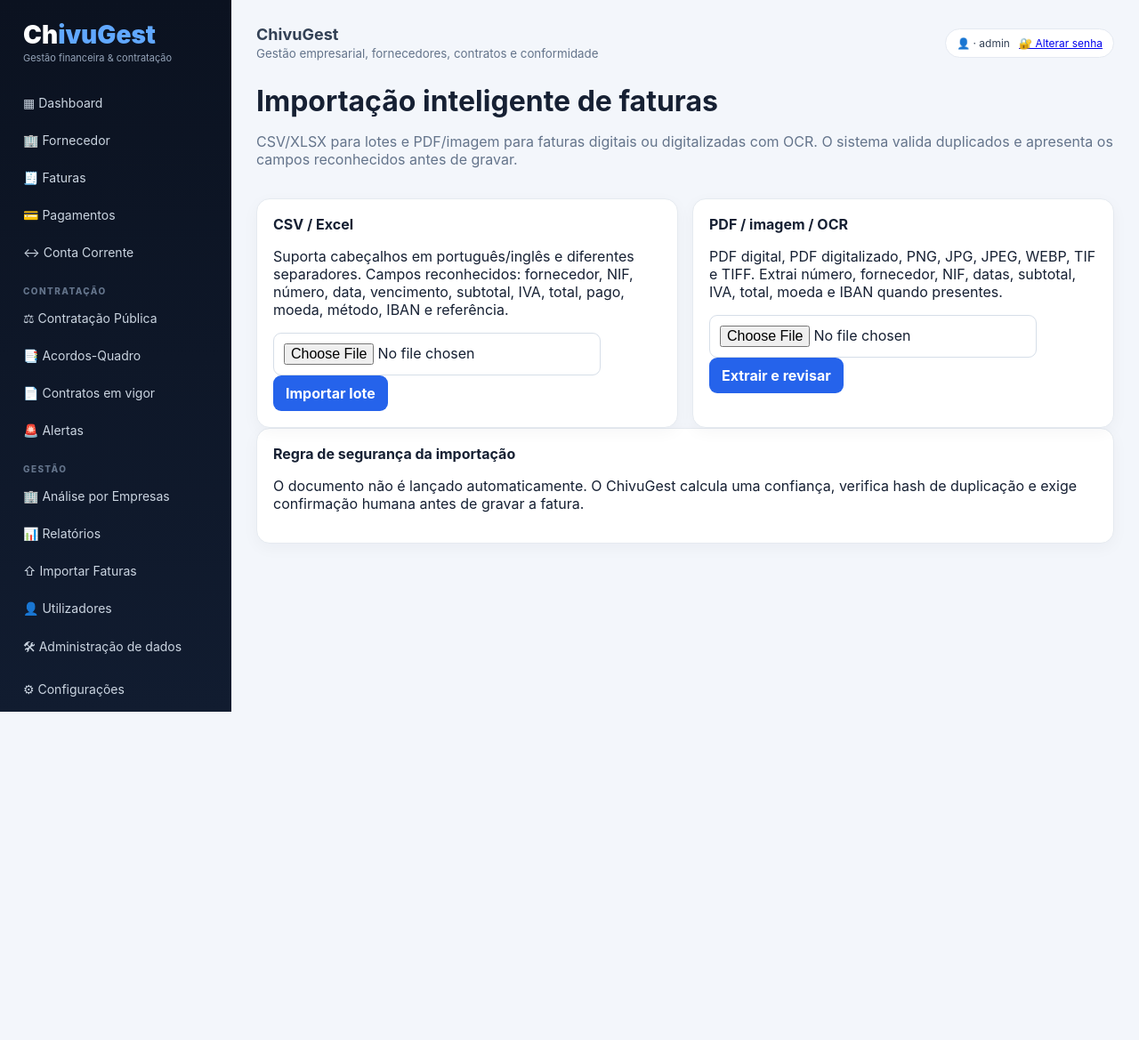
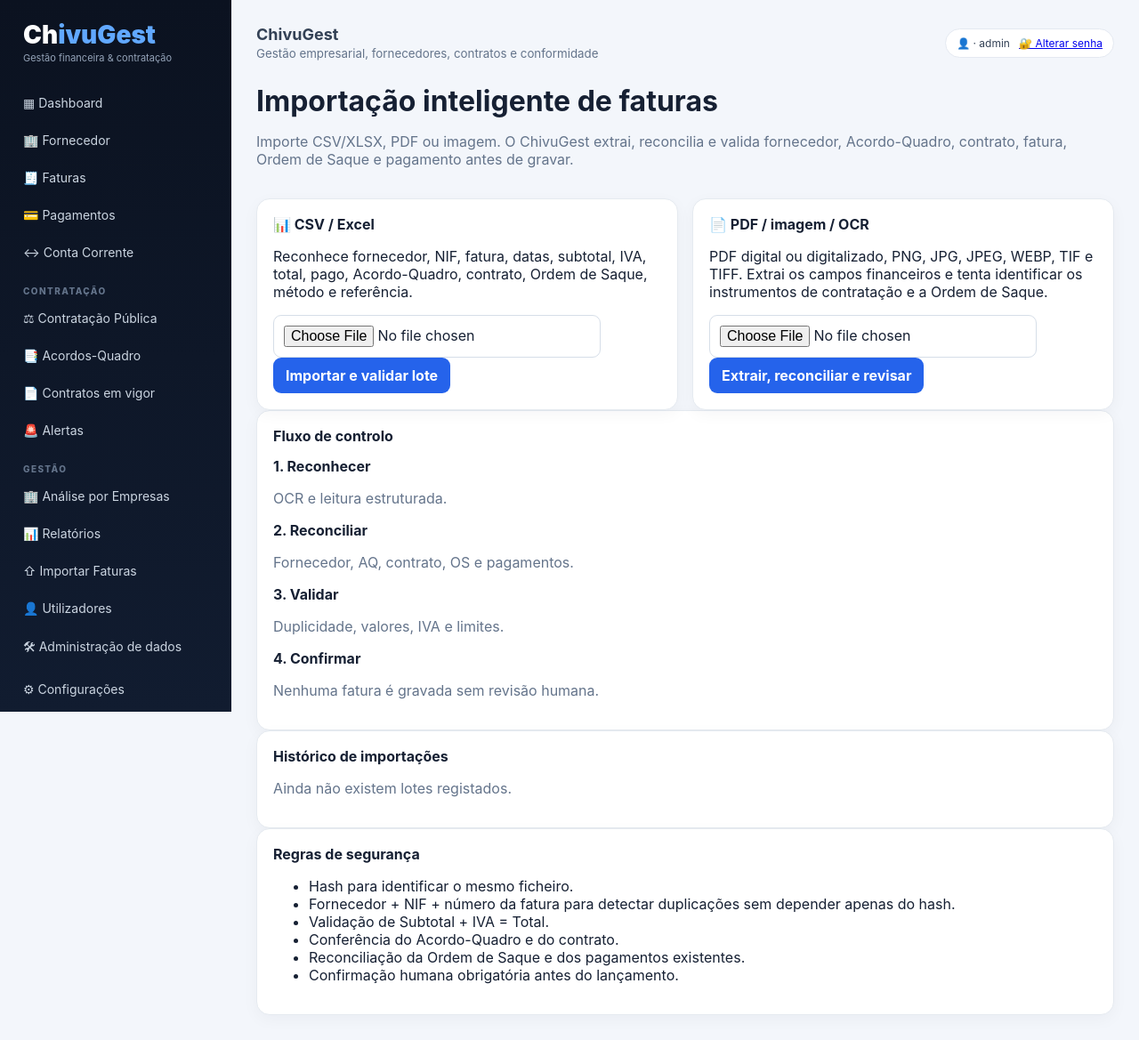
Before and after one commit to Jose-chivucuvuco/ChivuGest, a Flask app: page /import in a window 1280 px wide. Shown: the whole page at 89% size. Before the commit the page ends 800 px from the top, so only its background shows below. Run offline with Flask 3, Linux system fonts and the light colour scheme; the visitor is signed in with stand-in values (Sample User, id 1); data comes from the database, SQL or seed files in the repository; data that the repository does not hold is empty; some libraries are stand-ins or nearby versions.

Commit message:
Add files via upload
ChivuGest_IMPORTACAO_INTELIGENTE_ATUALIZADO_2026-10-02

```diff
--- a/app.py
+++ b/app.py
@@ -278,6 +278,20 @@ class SourceDocument(db.Model):
     contract = db.relationship("Contract", backref="source_documents")
     framework_agreement = db.relationship("FrameworkAgreement", backref="source_documents")
 
+class ImportBatch(db.Model):
+    __tablename__ = "import_batch"
+    id = db.Column(db.Integer, primary_key=True)
+    user_id = db.Column(db.Integer, db.ForeignKey("user.id"))
+    source_filename = db.Column(db.String(255), nullable=False)
+    source_type = db.Column(db.String(40), nullable=False)
+    imported_at = db.Column(db.DateTime, default=datetime.utcnow)
+    total_records = db.Column(db.Integer, default=0)
+    valid_records = db.Column(db.Integer, default=0)
+    review_records = db.Column(db.Integer, default=0)
+    duplicate_records = db.Column(db.Integer, default=0)
+    rejected_records = db.Column(db.Integer, default=0)
+    errors = db.Column(db.Text)
+
 class LegalRule(db.Model):
     id = db.Column(db.Integer, primary_key=True)
     code = db.Column(db.String(100), unique=True, nullable=False)
@@ -493,11 +507,25 @@ def parse_invoice_text(text_value):
     vat = regex_first(text_value, [r"(?:IVA|VAT)\s*(?:\([0-9]+(?:[.,][0-9]+)?%\))?\s*[:=\-]?\s*(?:AOA|KZ|AKZ)?\s*([0-9][0-9 .,'-]{1,})"])
     iban = regex_first(text_value, [r"\b(\w{2}\d{2}[A-Z0-9 ]{10,34})\b"])
     currency = "AOA" if re.search(r"\b(?:KZ|AOA|AKZ|KWANZA|KWANZAS)\b", text_value, re.I) else ""
+    framework = regex_first(text_value, [
+        r"(?:acordo[- ]?quadro|framework agreement|aq)\s*(?:n[ºo°]?|no|numero|number)?\s*[:#=-]?\s*([A-Z0-9./_-]+)",
+    ])
+    contract = regex_first(text_value, [
+        r"(?:contrato|contract)\s*(?:n[ºo°]?|no|numero|number)?\s*[:#=-]?\s*([A-Z0-9./_-]+)",
+    ])
+    os_number = regex_first(text_value, [
+        r"(?:ordem\s+de\s+s[aá]que|ordem\s+s[aá]que|order\s+of\s+payment|OS)\s*(?:n[ºo°]?|no|numero|number)?\s*[:#=-]?\s*([A-Z0-9./_-]+)",
+    ])
+    payment_method = regex_first(text_value, [
+        r"(?:meio\s+de\s+pagamento|m[eé]todo\s+de\s+pagamento|payment\s+method)\s*[:#=-]?\s*([^\n]{2,60})"
+    ])
+    reference = regex_first(text_value, [r"(?:refer[eê]ncia|reference)\s*[:#=-]?\s*([A-Z0-9./_-]+)"])
     data = {
         "number": number, "supplier": supplier, "nif": nif,
         "date": dates[0] if dates else "", "due_date": dates[1] if len(dates) > 1 else "",
         "subtotal": num(subtotal), "vat": num(vat), "total": num(total), "currency": currency,
-        "iban": iban.replace(" ", ""), "text": text_value
+        "iban": iban.replace(" ", ""), "framework_agreement": framework, "contract": contract,
+        "os_number": os_number, "payment_method": payment_method, "reference": reference, "text": text_value
     }
     if not data["total"] and data["subtotal"]:
         data["total"] = data["subtotal"] + data["vat"]
@@ -2138,6 +2166,93 @@ def report_document_download(doc_id):
     return send_file(io.BytesIO(doc.content),mimetype="application/pdf",as_attachment=True,download_name=doc.source_filename)
 
 # -----------------------------------------------------------------------------
+# Intelligent invoice import validation / reconciliation
+# -----------------------------------------------------------------------------
+def _find_supplier_for_invoice(data):
+    nif=re.sub(r"\D", "", str(data.get("nif") or ""))
+    if nif:
+        s=Supplier.query.filter_by(nif=nif).first()
+        if s: return s, "NIF"
+    name=_normalize_match_text(data.get("supplier"))
+    if name:
+        exact=[s for s in Supplier.query.all() if _normalize_match_text(s.name)==name]
+        if len(exact)==1: return exact[0], "Nome"
+    return None, ""
+
+def _find_framework_for_invoice(data, supplier=None):
+    code=str(data.get("framework_agreement") or "").strip()
+    if not code: return None
+    q=FrameworkAgreement.query.filter(FrameworkAgreement.code.ilike(code))
+    matches=q.all()
+    if supplier:
+        matches=[fa for fa in matches if supplier.id in {x.id for x in fa.suppliers.all()}]
+    return matches[0] if len(matches)==1 else None
+
+def _find_contract_for_invoice(data, supplier=None, framework=None):
+    code=str(data.get("contract") or "").strip()
+    if not code: return None
+    q=Contract.query.filter(Contract.number.ilike(code))
+    matches=q.all()
+    if supplier: matches=[c for c in matches if c.supplier_id==supplier.id]
+    if framework: matches=[c for c in matches if c.framework_agreement_id==framework.id]
+    return matches[0] if len(matches)==1 else None
+
+def analyze_invoice_import(data):
+    supplier, supplier_match=_find_supplier_for_invoice(data)
+    framework=_find_framework_for_invoice(data, supplier)
+    contract=_find_contract_for_invoice(data, supplier, framework)
+    number=str(data.get("number") or "").strip()
+    amount=money(data.get("total"))
+    duplicate_hash=SupplierInvoice.query.filter_by(source_hash=data.get("hash")).first() if data.get("hash") else None
+    duplicates=[]
+    if supplier and number:
+        duplicates=SupplierInvoice.query.filter(SupplierInvoice.supplier_id==supplier.id).all()
+        duplicates=[i for i in duplicates if _invoice_number_matches(i.number, number)]
+    math_ok=(not data.get("subtotal") and not data.get("vat")) or abs((money(data.get("subtotal"))+money(data.get("vat")))-amount) <= 0.01
+    if not amount and data.get("subtotal"): amount=money(data.get("subtotal"))+money(data.get("vat"))
+    invoice_match=None
+    if supplier and duplicates:
+        if len(duplicates)==1: invoice_match=duplicates[0]
+        else:
+            same_amount=[i for i in duplicates if abs(money(i.total)-amount)<=0.01]
+            if len(same_amount)==1: invoice_match=same_amount[0]
+    os_match=None
+    if supplier:
+        for order in PaymentOrder.query.filter_by(supplier_id=supplier.id).all():
+            if number and order.invoice_id and _invoice_number_matches(number, order.invoice.number):
+                os_match=order; break
+            if number:
+                try: od=json.loads(order.extracted_data or "{}")
+                except Exception: od={}
+                if _invoice_number_matches(number, od.get("invoice_number")): os_match=order; break
+            if amount and abs(money(order.amount)-amount)<=0.01 and not os_match: os_match=order
+    paid_match=SupplierPayment.query.filter_by(invoice_id=invoice_match.id).all() if invoice_match else []
+    paid_amount=sum(money(x.amount) for x in paid_match)
+    issues=[]
+    if not supplier: issues.append("Fornecedor não encontrado no cadastro.")
+    if not number: issues.append("Número da fatura não reconhecido.")
+    if not data.get("date"): issues.append("Data da fatura não reconhecida.")
+    if not amount: issues.append("Total da fatura não reconhecido.")
+    if data.get("subtotal") or data.get("vat"):
+        if not math_ok: issues.append("Subtotal + IVA não corresponde ao Total.")
+    if duplicate_hash: issues.append("Documento duplicado por hash.")
+    if len(duplicates)>1 and not invoice_match: issues.append("Existem múltiplas faturas com o mesmo número; requer revisão.")
+    if framework and supplier and supplier.id not in {s.id for s in framework.suppliers.all()}: issues.append("Fornecedor não está associado ao Acordo-Quadro indicado.")
+    if contract and supplier and contract.supplier_id!=supplier.id: issues.append("Contrato não pertence ao fornecedor identificado.")
+    if framework and contract and contract.framework_agreement_id!=framework.id: issues.append("Contrato e Acordo-Quadro não correspondem.")
+    if framework:
+        limit=money(framework.estimated_value)
+        if limit and amount:
+            existing=money(db.session.query(func.coalesce(func.sum(SupplierInvoice.total),0)).filter(SupplierInvoice.framework_agreement_id==framework.id).scalar())
+            if contract and contract.framework_agreement_id==framework.id:
+                existing=money(db.session.query(func.coalesce(func.sum(SupplierInvoice.total),0)).filter(SupplierInvoice.contract.has(Contract.framework_agreement_id==framework.id)).scalar())
+            if existing+amount>limit: issues.append(f"Faturação projetada de Kz {existing+amount:,.2f} ultrapassa o limite do Acordo-Quadro de Kz {limit:,.2f}.")
+    confidence=int(data.get("confidence") or 0)
+    confidence=min(100, confidence + (10 if supplier else 0) + (5 if framework else 0) + (5 if contract else 0) + (5 if os_match else 0))
+    data.update({"supplier_id":supplier.id if supplier else None,"supplier_match":supplier_match,"framework_id":framework.id if framework else None,"contract_id":contract.id if contract else None,"os_match_id":os_match.id if os_match else None,"os_match_number":os_match.os_number if os_match else (data.get("os_number") or ""),"paid_match_amount":paid_amount,"duplicate":bool(duplicate_hash or invoice_match),"math_ok":math_ok,"issues":issues,"review_required":bool(issues),"confidence":min(confidence,100)})
+    return data
+
+# -----------------------------------------------------------------------------
 # Robust import centre
 # -----------------------------------------------------------------------------
 @app.route("/import", methods=["GET", "POST"])
@@ -2146,54 +2261,81 @@ def import_center():
     if request.method == "POST":
         kind=request.form.get("kind")
         f=request.files.get("file")
-        if not f or not f.filename: flash("Selecione um ficheiro."); return redirect(url_for("import_center"))
+        if not f or not f.filename:
+            flash("Selecione um ficheiro."); return redirect(url_for("import_center"))
+        batch=ImportBatch(user_id=session.get("uid"), source_filename=f.filename, source_type=kind or "desconhecido")
+        db.session.add(batch); db.session.flush()
         try:
             if kind == "supplier_invoices_table":
-                rows=uploaded_rows(f); n=0
+                rows=uploaded_rows(f); batch.total_records=len(rows); valid=review=dup=reject=0; errors=[]
                 for r in rows:
-                    supplier_name=str(row_value(r,"fornecedor","supplier","emitente")).strip()
-                    number=str(row_value(r,"numero","fatura","factura","invoice_number")).strip()
-                    total=num(row_value(r,"total","valor","amount"))
-                    if not supplier_name or not number or total <= 0: continue
-                    s=Supplier.query.filter_by(name=supplier_name).first()
-                    if not s:
-                        s=Supplier(name=supplier_name,nif=str(row_value(r,"nif","nuit")),contracting_type="Outro / Regime especial")
-                        db.session.add(s); db.session.flush()
-                    inv=SupplierInvoice(number=number,supplier_id=s.id,issue_date=parse_date(row_value(r,"data","issue_date")),
-                        due_date=parse_date(row_value(r,"vencimento","due_date"),None),subtotal=num(row_value(r,"subtotal")),vat=num(row_value(r,"iva","vat")),
-                        total=total,paid=num(row_value(r,"pago","paid")),currency=str(row_value(r,"currency","moeda")) or "AOA",
-                        source_filename=f.filename)
-                    inv.status="Paga" if inv.paid>=inv.total else ("Parcial" if inv.paid>0 else "Pendente")
-                    db.session.add(inv); n+=1
-                db.session.commit(); flash(f"Importação concluída: {n} fatura(s).")
+                    parsed={"number":str(row_value(r,"numero","fatura","factura","invoice_number")).strip(),"supplier":str(row_value(r,"fornecedor","supplier","emitente")).strip(),"nif":str(row_value(r,"nif","nuit" )).strip(),"date":str(row_value(r,"data","issue_date") or "").strip(),"due_date":str(row_value(r,"vencimento","due_date") or "").strip(),"subtotal":num(row_value(r,"subtotal")),"vat":num(row_value(r,"iva","vat")),"total":num(row_value(r,"total","valor","amount")),"currency":str(row_value(r,"currency","moeda")) or "AOA","framework_agreement":str(row_value(r,"acordo_quadro","acordo-quadro","framework_agreement","aq") or "").strip(),"contract":str(row_value(r,"contrato","contract") or "").strip(),"os_number":str(row_value(r,"ordem_saque","ordem_de_saque","os","numero_os","n_os") or "").strip(),"payment_method":str(row_value(r,"metodo","meio_pagamento","payment_method") or "").strip(),"reference":str(row_value(r,"referencia","reference") or "").strip()}
+                    if not parsed["total"] and parsed["subtotal"]: parsed["total"]=parsed["subtotal"]+parsed["vat"]
+                    parsed["hash"]=hashlib.sha256(json.dumps(parsed,sort_keys=True,ensure_ascii=False).encode()).hexdigest(); parsed["confidence"]=60
+                    a=analyze_invoice_import(parsed)
+                    if a["duplicate"]: dup+=1; continue
+                    if a["issues"]: review+=1; errors.append({"row":r,"issues":a["issues"]}); continue
+                    valid+=1
+                batch.valid_records=valid; batch.review_records=review; batch.duplicate_records=dup; batch.rejected_records=reject; batch.errors=json.dumps(errors,ensure_ascii=False,default=str)
+                db.session.commit(); flash(f"Lote analisado: {batch.total_records} documento(s), {valid} válido(s), {review} para revisão e {dup} duplicado(s).")
             elif kind == "pdf_invoice":
-                parsed=extract_invoice_document(f)
+                parsed=analyze_invoice_import(extract_invoice_document(f))
                 existing=SupplierInvoice.query.filter_by(source_hash=parsed["hash"]).first()
-                if existing: raise ValueError("Este documento já foi importado anteriormente.")
+                if existing: parsed["duplicate"]=True; parsed["issues"]=["Documento já importado anteriormente por hash."]
                 session["invoice_import"] = parsed
                 return render_template("invoice_review.html", data=parsed)
             else:
                 raise ValueError("Tipo de importação desconhecido.")
         except Exception as e:
             db.session.rollback(); flash("Erro na importação: "+str(e))
-    return render_template("import_center.html")
+    return render_template("import_center.html", history=ImportBatch.query.order_by(ImportBatch.imported_at.desc()).limit(20).all())
+
+@app.route("/import/history/<int:batch_id>")
+@login_required
+def import_history_detail(batch_id):
+    batch=db.session.get(ImportBatch,batch_id)
+    if not batch: abort(404)
+    return render_template("import_history_detail.html", batch=batch)
 
 @app.route("/import/invoice-confirm", methods=["POST"])
 @login_required
 def invoice_confirm():
     data=session.pop("invoice_import", {})
     try:
-        supplier_name=request.form["supplier"]
-        s=Supplier.query.filter_by(name=supplier_name).first()
+        supplier_id=request.form.get("supplier_id",type=int)
+        s=db.session.get(Supplier,supplier_id) if supplier_id else None
+        supplier_name=request.form.get("supplier","").strip()
+        if not s:
+            s=Supplier.query.filter_by(name=supplier_name).first()
         if not s:
             s=Supplier(name=supplier_name,nif=request.form.get("nif"),contracting_type=request.form.get("contracting_type") or "Outro / Regime especial")
             db.session.add(s); db.session.flush()
-        inv=SupplierInvoice(number=request.form["number"], supplier_id=s.id, issue_date=parse_date(request.form.get("date")),
-            due_date=parse_date(request.form.get("due_date"),None), subtotal=num(request.form.get("subtotal")), vat=num(request.form.get("vat")),
-            total=num(request.form.get("total")), paid=0, currency=request.form.get("currency") or "AOA", source_filename=data.get("filename"),
-            source_hash=data.get("hash"), raw_text="", extracted_data=json.dumps(data,ensure_ascii=False), import_confidence=int(data.get("confidence",0)))
-        inv.status="Pendente"; db.session.add(inv); db.session.commit(); flash("Fatura importada após revisão.")
-    except Exception as e: db.session.rollback(); flash("Erro ao confirmar a fatura: "+str(e))
+        framework=db.session.get(FrameworkAgreement,request.form.get("framework_id",type=int)) if request.form.get("framework_id") else None
+        contract=db.session.get(Contract,request.form.get("contract_id",type=int)) if request.form.get("contract_id") else None
+        number=request.form["number"].strip(); total=num(request.form.get("total")); subtotal=num(request.form.get("subtotal")); vat=num(request.form.get("vat")); paid=num(request.form.get("paid"))
+        if subtotal and vat and abs(subtotal+vat-total)>0.01: raise ValueError("Subtotal + IVA não corresponde ao Total.")
+        if framework and s.id not in {x.id for x in framework.suppliers.all()}: raise ValueError("O fornecedor não está associado ao Acordo-Quadro seleccionado.")
+        if contract and contract.supplier_id!=s.id: raise ValueError("O contrato seleccionado não pertence ao fornecedor.")
+        if contract and framework and contract.framework_agreement_id!=framework.id: raise ValueError("Contrato e Acordo-Quadro não correspondem.")
+        if SupplierInvoice.query.filter(SupplierInvoice.supplier_id==s.id).all() and any(_invoice_number_matches(number,i.number) for i in SupplierInvoice.query.filter_by(supplier_id=s.id).all()): raise ValueError("Já existe uma fatura com este número para o fornecedor.")
+        inv=SupplierInvoice(number=number,supplier_id=s.id,contract_id=contract.id if contract else None,framework_agreement_id=framework.id if framework else None,issue_date=parse_date(request.form.get("date")),due_date=parse_date(request.form.get("due_date"),None),subtotal=subtotal,vat=vat,total=total,paid=0,currency=request.form.get("currency") or "AOA",source_filename=data.get("filename"),source_hash=data.get("hash"),raw_text=data.get("text","")[:120000],extracted_data=json.dumps(data,ensure_ascii=False),import_confidence=int(data.get("confidence",0)))
+        db.session.add(inv); db.session.flush()
+        if paid>0:
+            method=request.form.get("payment_method") or data.get("payment_method") or "Outro"
+            if paid>total: raise ValueError("O valor pago não pode exceder o total da fatura.")
+            inv.paid=paid; inv.status="Paga" if paid>=total else "Parcial"
+            receipt=request.form.get("payment_reference") or data.get("reference") or "IMPORT-"+number
+            existing_payment=SupplierPayment.query.filter_by(invoice_id=inv.id).first()
+            if not existing_payment:
+                db.session.add(SupplierPayment(receipt=receipt,supplier_id=s.id,invoice_id=inv.id,contract_id=contract.id if contract else None,framework_agreement_id=framework.id if framework else None,date=inv.issue_date,method=method,amount=paid,reference=receipt,notes="Pagamento criado na importação inteligente após confirmação humana."))
+        os_number=request.form.get("os_number") or data.get("os_number") or ""
+        if os_number:
+            existing_os=PaymentOrder.query.filter_by(os_number=os_number,supplier_id=s.id).first()
+            if not existing_os:
+                db.session.add(PaymentOrder(os_number=os_number,supplier_id=s.id,invoice_id=inv.id,contract_id=contract.id if contract else None,framework_agreement_id=framework.id if framework else None,issue_date=inv.issue_date,amount=paid or total,status="Paga" if paid>=total and total else "Pendente",source_type="Importação inteligente",source_filename=data.get("filename"),source_hash=hashlib.sha256((str(data.get("hash"))+os_number).encode()).hexdigest(),extracted_data=json.dumps(data,ensure_ascii=False),reconciliation_status="Conferido",reconciliation_notes="OS confirmada durante a importação da fatura."))
+        db.session.commit(); run_compliance_checks(); flash("Fatura importada e reconciliada após revisão humana.")
+    except Exception as e:
+        db.session.rollback(); flash("Erro ao confirmar a fatura: "+str(e))
     return redirect(url_for("supplier_invoices"))
 
 # -----------------------------------------------------------------------------
--- a/templates/import_center.html
+++ b/templates/import_center.html
@@ -1 +1,10 @@
-{% extends "base.html" %}{% block content %}<div class="pagehead"><div><h1>Importação inteligente de faturas</h1><p class="muted">CSV/XLSX para lotes e PDF/imagem para faturas digitais ou digitalizadas com OCR. O sistema valida duplicados e apresenta os campos reconhecidos antes de gravar.</p></div></div><div class="grid2"><div class="panel"><h2>CSV / Excel</h2><p>Suporta cabeçalhos em português/inglês e diferentes separadores. Campos reconhecidos: fornecedor, NIF, número, data, vencimento, subtotal, IVA, total, pago, moeda, método, IBAN e referência.</p><form method="post" enctype="multipart/form-data"><input type="hidden" name="kind" value="supplier_invoices_table"><input type="file" name="file" accept=".csv,.xlsx" required><button>Importar lote</button></form></div><div class="panel"><h2>PDF / imagem / OCR</h2><p>PDF digital, PDF digitalizado, PNG, JPG, JPEG, WEBP, TIF e TIFF. Extrai número, fornecedor, NIF, datas, subtotal, IVA, total, moeda e IBAN quando presentes.</p><form method="post" enctype="multipart/form-data"><input type="hidden" name="kind" value="pdf_invoice"><input type="file" name="file" accept=".pdf,.png,.jpg,.jpeg,.webp,.tif,.tiff" required><button>Extrair e revisar</button></form></div></div><div class="panel"><h2>Regra de segurança da importação</h2><p>O documento não é lançado automaticamente. O ChivuGest calcula uma confiança, verifica hash de duplicação e exige confirmação humana antes de gravar a fatura.</p></div>{% endblock %}
+{% extends "base.html" %}{% block content %}
+<div class="pagehead"><div><h1>Importação inteligente de faturas</h1><p class="muted">Importe CSV/XLSX, PDF ou imagem. O ChivuGest extrai, reconcilia e valida fornecedor, Acordo-Quadro, contrato, fatura, Ordem de Saque e pagamento antes de gravar.</p></div></div>
+<div class="grid2">
+  <div class="panel"><h2>📊 CSV / Excel</h2><p>Reconhece fornecedor, NIF, fatura, datas, subtotal, IVA, total, pago, Acordo-Quadro, contrato, Ordem de Saque, método e referência.</p><form method="post" enctype="multipart/form-data"><input type="hidden" name="kind" value="supplier_invoices_table"><input type="file" name="file" accept=".csv,.xlsx" required><button>Importar e validar lote</button></form></div>
+  <div class="panel"><h2>📄 PDF / imagem / OCR</h2><p>PDF digital ou digitalizado, PNG, JPG, JPEG, WEBP, TIF e TIFF. Extrai os campos financeiros e tenta identificar os instrumentos de contratação e a Ordem de Saque.</p><form method="post" enctype="multipart/form-data"><input type="hidden" name="kind" value="pdf_invoice"><input type="file" name="file" accept=".pdf,.png,.jpg,.jpeg,.webp,.tif,.tiff" required><button>Extrair, reconciliar e revisar</button></form></div>
+</div>
+<div class="panel"><h2>Fluxo de controlo</h2><div class="grid4"><div><b>1. Reconhecer</b><p class="muted">OCR e leitura estruturada.</p></div><div><b>2. Reconciliar</b><p class="muted">Fornecedor, AQ, contrato, OS e pagamentos.</p></div><div><b>3. Validar</b><p class="muted">Duplicidade, valores, IVA e limites.</p></div><div><b>4. Confirmar</b><p class="muted">Nenhuma fatura é gravada sem revisão humana.</p></div></div></div>
+<div class="panel"><h2>Histórico de importações</h2>{% if history %}<table><thead><tr><th>Data</th><th>Ficheiro</th><th>Tipo</th><th>Registos</th><th>Válidos</th><th>Revisão</th><th>Duplicados</th><th>Rejeitados</th><th></th></tr></thead><tbody>{% for b in history %}<tr><td>{{b.imported_at.strftime('%d/%m/%Y %H:%M') if b.imported_at else '—'}}</td><td>{{b.source_filename}}</td><td>{{b.source_type}}</td><td>{{b.total_records}}</td><td>{{b.valid_records}}</td><td>{{b.review_records}}</td><td>{{b.duplicate_records}}</td><td>{{b.rejected_records}}</td><td><a href="{{url_for('import_history_detail',batch_id=b.id)}}">Ver detalhes</a></td></tr>{% endfor %}</tbody></table>{% else %}<p class="muted">Ainda não existem lotes registados.</p>{% endif %}</div>
+<div class="panel"><h2>Regras de segurança</h2><ul><li>Hash para identificar o mesmo ficheiro.</li><li>Fornecedor + NIF + número da fatura para detectar duplicações sem depender apenas do hash.</li><li>Validação de Subtotal + IVA = Total.</li><li>Conferência do Acordo-Quadro e do contrato.</li><li>Reconciliação da Ordem de Saque e dos pagamentos existentes.</li><li>Confirmação humana obrigatória antes do lançamento.</li></ul></div>
+{% endblock %}
--- /dev/null
+++ b/templates/import_history_detail.html
@@ -0,0 +1 @@
+{% extends "base.html" %}{% block content %}<div class="pagehead"><div><h1>Detalhes da importação</h1><p class="muted">{{batch.source_filename}} — {{batch.imported_at.strftime('%d/%m/%Y %H:%M') if batch.imported_at else ''}}</p></div></div><div class="panel"><table><tr><th>Registos analisados</th><td>{{batch.total_records}}</td></tr><tr><th>Válidos</th><td>{{batch.valid_records}}</td></tr><tr><th>Para revisão</th><td>{{batch.review_records}}</td></tr><tr><th>Duplicados</th><td>{{batch.duplicate_records}}</td></tr><tr><th>Rejeitados</th><td>{{batch.rejected_records}}</td></tr></table></div><div class="panel"><h2>Ocorrências</h2><pre>{{batch.errors or 'Nenhuma ocorrência registada.'}}</pre></div>{% endblock %}
```
Also changed, not shown: templates/invoice_review.html (+10 -1 lines).
